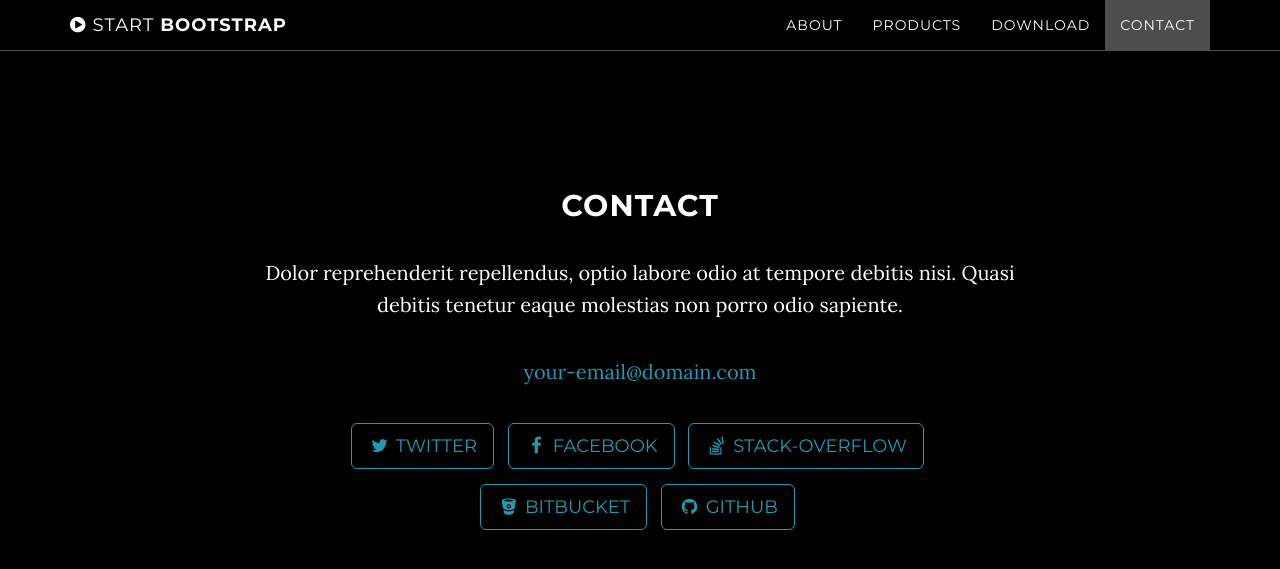
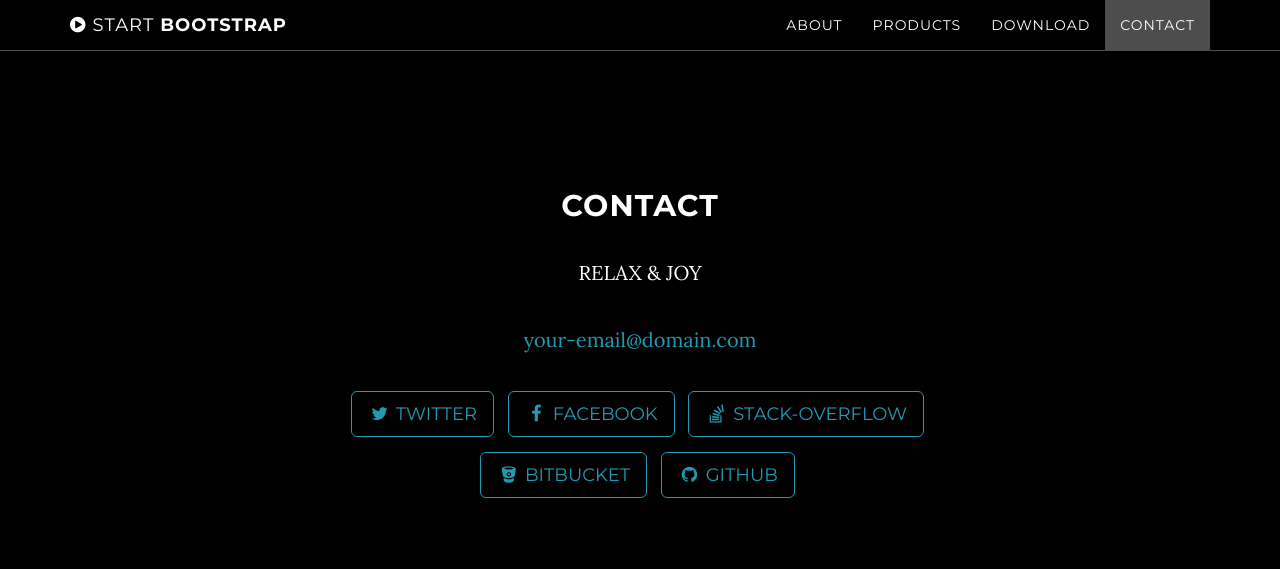
Before and after one commit to cosminpopa083/cosminpopa083.github.io, a Jekyll site: the page built from index.html, in a window 1280 px wide and 900 px high, scrolled down 2751 px. Shown: the top 569 px of the window. Built offline with Jekyll 4.4.1, drawn with Linux system fonts in a browser that asks for light colours.

Commit message:
Update contact.html

```diff
--- a/_includes/contact.html
+++ b/_includes/contact.html
@@ -3,7 +3,7 @@
         <div class="row">
             <div class="col-lg-8 col-lg-offset-2">
                 <h2>Contact</h2>
-                <p>Dolor reprehenderit repellendus, optio labore odio at tempore debitis nisi. Quasi debitis tenetur eaque molestias non porro odio sapiente.</p>
+                <p>RELAX & JOY</p>
                 <p><a href="mailto:{{ site.email }}">{{ site.email }}</a>
                 </p>
                 <ul class="list-inline banner-social-buttons">
```
